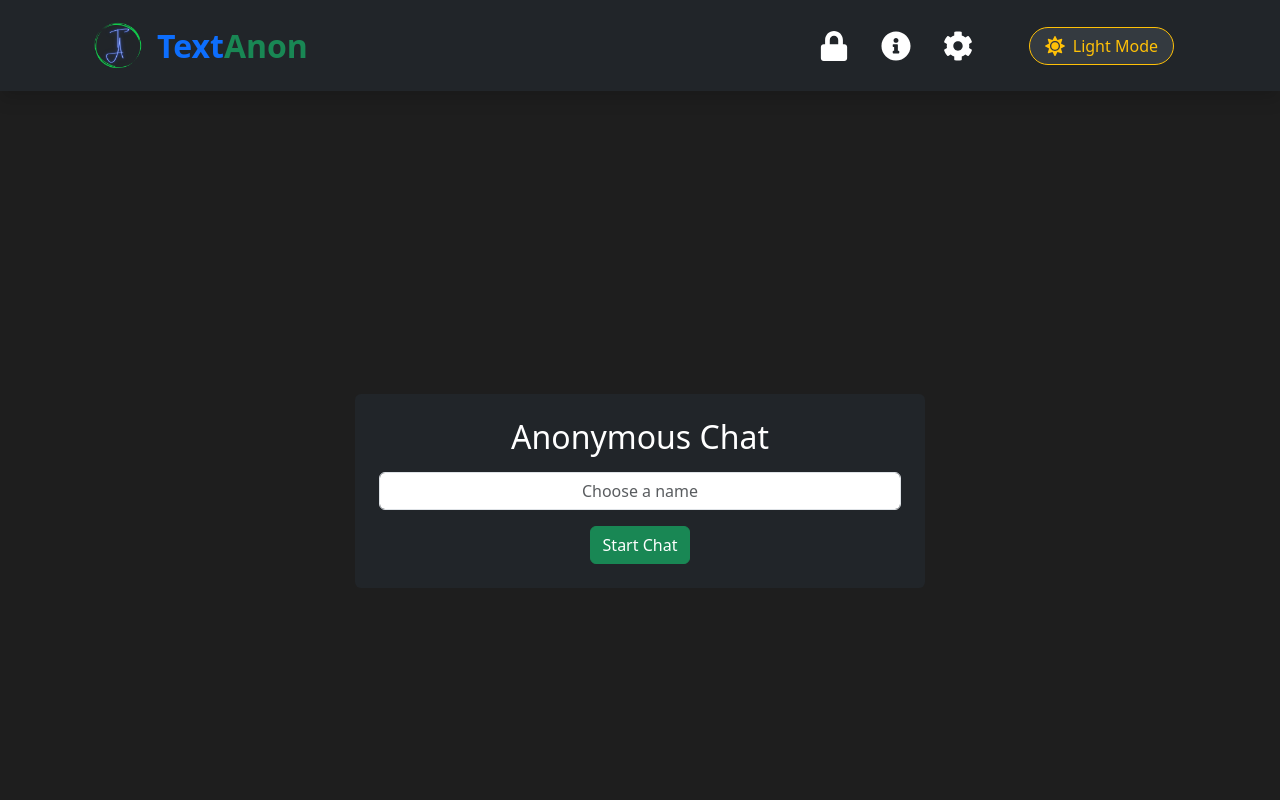
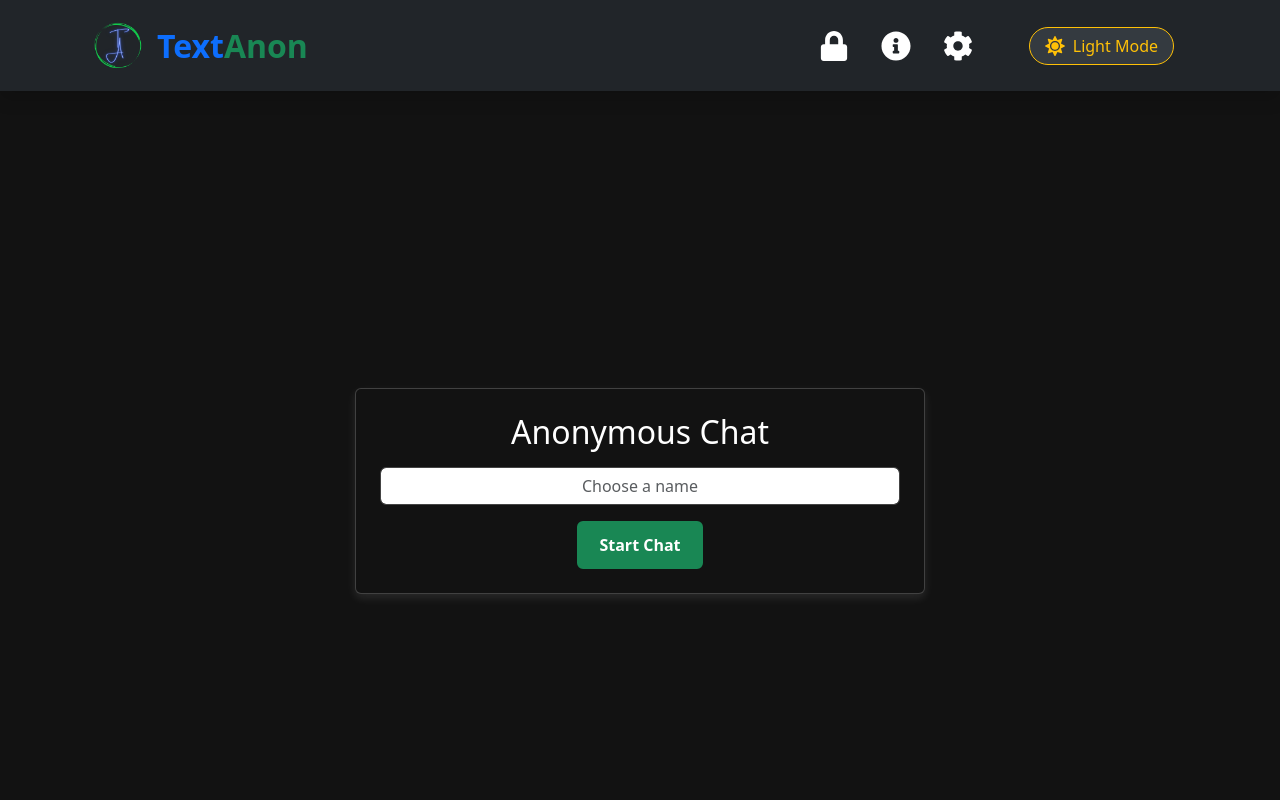
Before and after one commit to SuyogAM1116/TextAnon, a React (Vite) app in the folder frontend/: page /chat in a window 1280 px wide. Shown: the top 800 px of the page. Built offline with nearby package versions, Linux system fonts and the light colour scheme.

Commit message:
Changed Chat.jsx and added NameSelection.jsx component

```diff
--- a/frontend/package.json
+++ b/frontend/package.json
@@ -16,7 +16,9 @@
     "react-bootstrap": "^2.10.9",
     "react-dom": "^19.0.0",
     "react-icons": "^5.5.0",
-    "react-router-dom": "^7.3.0"
+    "react-router-dom": "^7.3.0",
+    "react-tsparticles": "^2.12.2",
+    "tsparticles": "^3.8.1"
   },
   "devDependencies": {
     "@eslint/js": "^9.21.0",
--- /dev/null
+++ b/frontend/src/components/NameSelection.jsx
@@ -0,0 +1,56 @@
+import React, { useContext } from "react";
+import { Row, Col, Form, Button } from "react-bootstrap";
+import { ThemeContext } from "../components/ThemeContext"; // Import ThemeContext
+
+const NameSelection = ({ name, setName, startChat }) => {
+  const { theme } = useContext(ThemeContext); // Get theme from context
+
+  return (
+    <Row className="justify-content-center">
+      <Col
+        md={6}
+        className="text-center p-4 rounded"
+        style={{
+          backgroundColor: theme === "dark" ? "#121212" : "#ffffff", // Dark: blackish, Light: white
+          color: theme === "dark" ? "#ffffff" : "#333333", // Text color
+          border: theme === "dark"
+            ? "0.5px solid rgba(255, 255, 255, 0.2)"
+            : "0.5px solid rgba(0, 0, 0, 0.2)", // Subtle border
+          boxShadow: theme === "dark"
+            ? "0px 4px 10px rgba(255, 255, 255, 0.1)"
+            : "0px 4px 10px rgba(0, 0, 0, 0.1)", // Slight elevation
+          transition: "background-color 0.3s ease, color 0.3s ease", // Smooth transition
+        }}
+      >
+        <h2 className="mb-3">Anonymous Chat</h2>
+        <Form.Control
+          type="text"
+          placeholder="Choose a name"
+          className="mb-3 text-center"
+          value={name}
+          onChange={(e) => setName(e.target.value)}
+          style={{
+            backgroundColor: theme === "dark" ? "#ffffff" : "#ffffff",
+            color: theme === "dark" ? "#333333" : "#333333",
+            border: theme === "dark" ? "1px solid #444" : "1px solid #ccc",
+            transition: "background-color 0.3s ease, color 0.3s ease",
+          }}
+        />
+        <Button
+          variant="success"
+          onClick={startChat}
+          className="fw-bold"
+          style={{
+            padding: "10px 20px",
+            border: "2px solid #198754", // Green Border
+            color: "#fff",
+          }}
+        >
+          Start Chat
+        </Button>
+      </Col>
+    </Row>
+  );
+};
+
+export default NameSelection;
--- a/frontend/src/pages/Chat.jsx
+++ b/frontend/src/pages/Chat.jsx
@@ -1,17 +1,20 @@
-import React, { useState, useEffect, useRef } from "react";
+import React, { useState, useEffect, useRef, useContext } from "react";
 import { Container, Row, Col, Button, Form, InputGroup } from "react-bootstrap";
-import { FaVideo, FaPaperPlane } from "react-icons/fa";
+import { FaPaperPlane, FaVideo } from "react-icons/fa";
+import NameSelection from "../components/NameSelection";
+import { ThemeContext } from "../components/ThemeContext";
 
 const Chat = () => {
+  const { theme } = useContext(ThemeContext);
   const [name, setName] = useState("");
   const [chatStarted, setChatStarted] = useState(false);
   const [messages, setMessages] = useState([]);
   const [newMessage, setNewMessage] = useState("");
   const chatContainerRef = useRef(null);
   const videoButtonRef = useRef(null);
-  const [showVideoButton, setShowVideoButton] = useState(true);
+  const footerRef = useRef(null);
+  const [buttonBottom, setButtonBottom] = useState("20px");
 
-  // Set initial chat when user picks a name
   const startChat = () => {
     if (name.trim() !== "") {
       setMessages([
@@ -23,15 +26,13 @@ const Chat = () => {
     }
   };
 
-  // Handles sending a message
   const sendMessage = () => {
     if (newMessage.trim() !== "") {
       setMessages([...messages, { sender: `${name} (you)`, text: newMessage }]);
-      setNewMessage(""); // Clear input after sending
+      setNewMessage("");
     }
   };
 
-  // Allows sending message with Enter key
   const handleKeyPress = (e) => {
     if (e.key === "Enter") {
       e.preventDefault();
@@ -39,13 +40,19 @@ const Chat = () => {
     }
   };
 
-  // Detect scrolling to hide the video button when near the footer
   useEffect(() => {
     const handleScroll = () => {
-      if (!videoButtonRef.current) return;
-      const videoButtonRect = videoButtonRef.current.getBoundingClientRect();
-      setShowVideoButton(videoButtonRect.top < window.innerHeight - 100);
+      if (!footerRef.current || !videoButtonRef.current) return;
+      const footerTop = footerRef.current.getBoundingClientRect().top;
+      const windowHeight = window.innerHeight;
+
+      if (footerTop < windowHeight - 50) {
+        setButtonBottom(`${windowHeight - footerTop + 20}px`);
+      } else {
+        setButtonBottom("20px");
+      }
     };
+
     window.addEventListener("scroll", handleScroll);
     return () => window.removeEventListener("scroll", handleScroll);
   }, []);
@@ -56,61 +63,68 @@ const Chat = () => {
       style={{
         height: "100vh",
         width: "100vw",
-        backgroundColor: "#1e1e1e",
+        backgroundColor: theme === "dark" ? "#121212" : "#f8f9fa",
+        color: theme === "dark" ? "#ffffff" : "#333333",
         position: "relative",
         overflow: "hidden",
+        transition: "background-color 0.3s ease, color 0.3s ease",
       }}
     >
-      <Container className="text-white">
+      <Container>
         {!chatStarted ? (
-          <Row className="justify-content-center">
-            <Col md={6} className="text-center p-4 bg-dark rounded">
-              <h2 className="mb-3">Anonymous Chat</h2>
-              <Form.Control
-                type="text"
-                placeholder="Choose a name"
-                className="mb-3 text-center"
-                value={name}
-                onChange={(e) => setName(e.target.value)}
-              />
-              <Button variant="success" onClick={startChat}>
-                Start Chat
-              </Button>
-            </Col>
-          </Row>
+          <NameSelection name={name} setName={setName} startChat={startChat} />
         ) : (
           <Row className="justify-content-center">
-            <Col md={6} className="p-3 bg-dark rounded">
+            <Col
+              md={6}
+              className="p-3 rounded"
+              style={{
+                backgroundColor: theme === "dark" ? "#1e1e1e" : "#ffffff",
+                color: theme === "dark" ? "#ffffff" : "#333333",
+                border: theme === "dark"
+                  ? "0.5px solid rgba(255, 255, 255, 0.2)"
+                  : "0.5px solid rgba(0, 0, 0, 0.2)",
+                boxShadow: theme === "dark"
+                  ? "0px 4px 10px rgba(255, 255, 255, 0.1)"
+                  : "0px 4px 10px rgba(0, 0, 0, 0.1)",
+                transition: "background-color 0.3s ease, color 0.3s ease",
+              }}
+            >
               <h2 className="text-center">Anonymous Chat</h2>
 
               {/* Chat Box */}
               <div
                 ref={chatContainerRef}
-                className="chat-box p-3 bg-secondary rounded mt-3"
+                className="chat-box p-3 rounded mt-3"
                 style={{
                   height: "400px",
                   overflowY: "auto",
                   display: "flex",
                   flexDirection: "column",
+                  backgroundColor: theme === "dark" ? "#2c2c2c" : "#f0f0f0",
+                  transition: "background-color 0.3s ease",
                 }}
               >
                 {messages.map((msg, index) => (
                   <div
                     key={index}
-                    className={`p-2 rounded mb-2 ${
-                      msg.sender.includes("(you)")
-                        ? "bg-success text-light ms-auto"
-                        : "bg-dark text-light"
-                    }`}
+                    className="p-2 rounded mb-2"
                     style={{
                       width: "fit-content",
                       maxWidth: "80%",
                       alignSelf: msg.sender.includes("(you)")
                         ? "flex-end"
                         : "flex-start",
+                      backgroundColor: msg.sender.includes("(you)")
+                        ? "#198754" // Green for user messages
+                        : "#0d6efd", // Blue for Stranger messages
+                      color: "#ffffff",
+                      padding: "10px",
+                      borderRadius: "12px",
+                      fontSize: "14px",
                     }}
                   >
-                    {msg.sender}: {msg.text}
+                    <strong>{msg.sender}:</strong> {msg.text}
                   </div>
                 ))}
               </div>
@@ -123,6 +137,12 @@ const Chat = () => {
                   value={newMessage}
                   onChange={(e) => setNewMessage(e.target.value)}
                   onKeyDown={handleKeyPress}
+                  style={{
+                    backgroundColor: theme === "dark" ? "#1e1e1e" : "#ffffff",
+                    color: theme === "dark" ? "#ffffff" : "#333333",
+                    border: theme === "dark" ? "1px solid #444" : "1px solid #ccc",
+                    transition: "background-color 0.3s ease, color 0.3s ease",
+                  }}
                 />
                 <Button variant="primary" onClick={sendMessage}>
                   <FaPaperPlane />
@@ -131,12 +151,48 @@ const Chat = () => {
 
               {/* Next Button */}
               <Button variant="success" className="mt-3 w-100">
-                Next
+                Skip to next
               </Button>
             </Col>
           </Row>
         )}
       </Container>
+
+      {/* Floating Video Button (Now on Bottom Right) */}
+      {chatStarted && (
+        <Button
+          ref={videoButtonRef}
+          variant="success"
+          className="video-call-button"
+          style={{
+            position: "fixed",
+            bottom: buttonBottom,
+            right: "20px",
+            zIndex: 1000,
+            borderRadius: "50%",
+            width: "50px",
+            height: "50px",
+            display: "flex",
+            alignItems: "center",
+            justifyContent: "center",
+          }}
+        >
+          <FaVideo size={20} />
+        </Button>
+      )}
+
+      {/* Footer Reference */}
+      <div
+        ref={footerRef}
+        style={{
+          position: "absolute",
+          bottom: 0,
+          width: "100%",
+          height: "50px",
+          backgroundColor: theme === "dark" ? "#121212" : "#f8f9fa",
+          transition: "background-color 0.3s ease",
+        }}
+      />
     </div>
   );
 };
```
Also changed, not shown: 1 other file (tests, documents, lock files or other folders).
